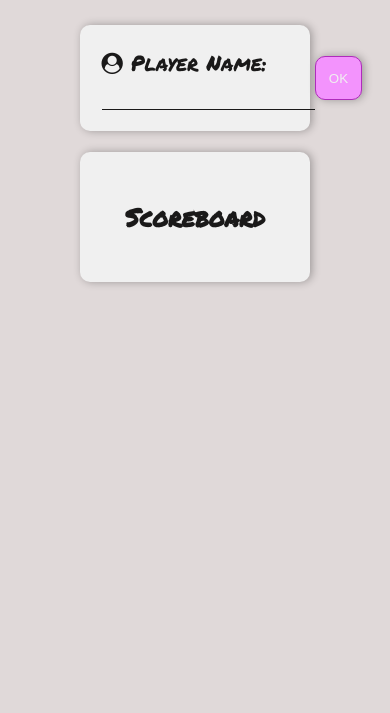
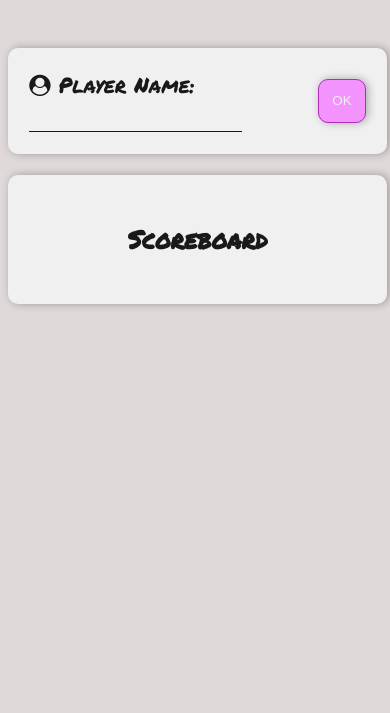
Before and after one commit to DrProfessor15/balloon-pop, a plain HTML site: page index.html in a window 390 px wide. Shown: the part 131-844 px from the top of the page. Drawn offline with Linux system fonts and the light colour scheme.

Commit message:
project completed

```diff
--- a/main.js
+++ b/main.js
@@ -151,6 +151,8 @@ function loadPlayers(){
 function drawScoreboard(){
   let template = ""
 
+  players.sort((p1, p2) => p2.topScore - p1.topScore)
+
   players.forEach(player => {
     template += `
     <div class="d-flex space-between">
--- a/style.css
+++ b/style.css
@@ -153,6 +153,12 @@ button:hover{
   margin: auto;
 }
 
+@media screen and (max-width: 700px){
+  .container{
+    width: 90%;
+  }
+}
+
 .card{
   background-color: var(--light);
   padding: 1em;
```
